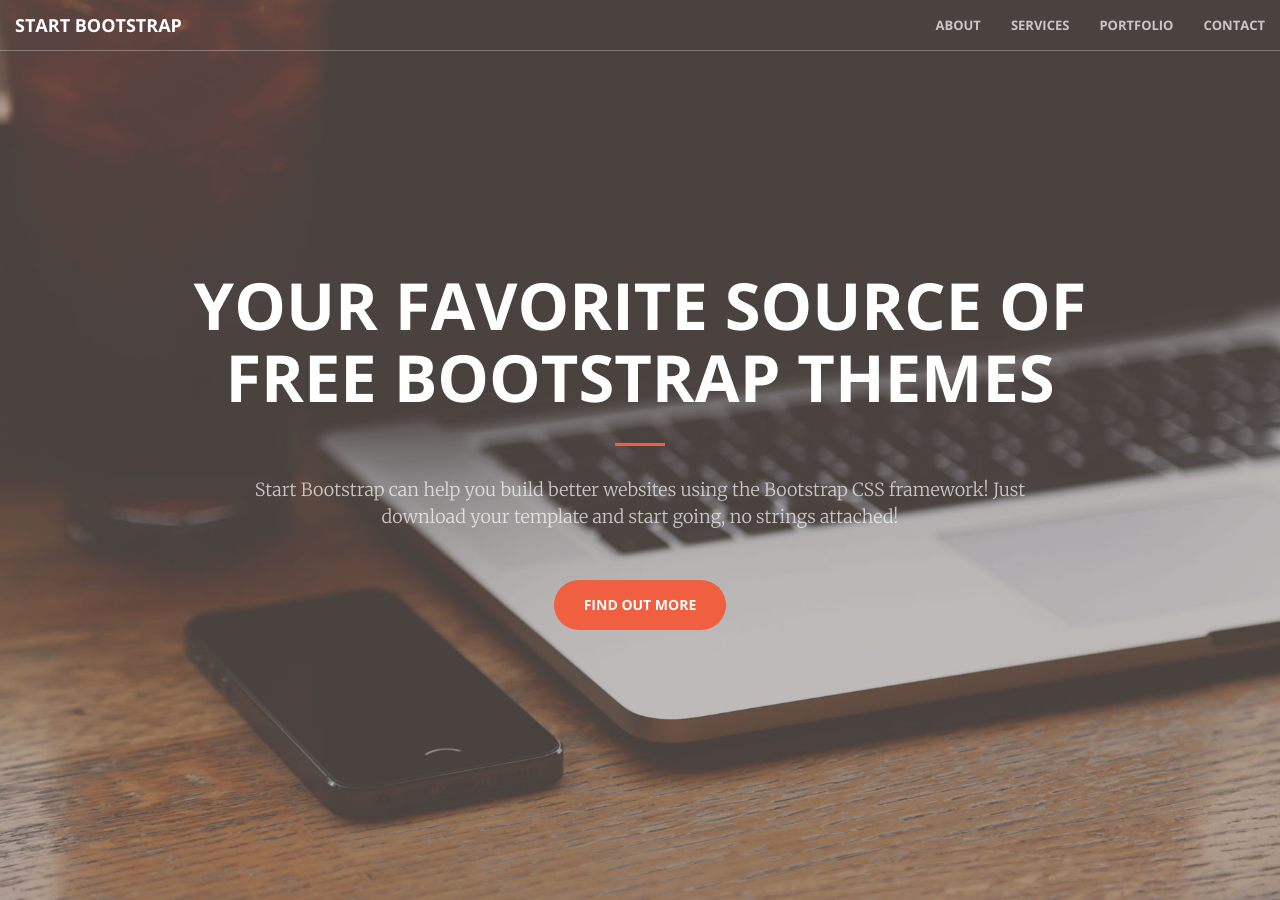
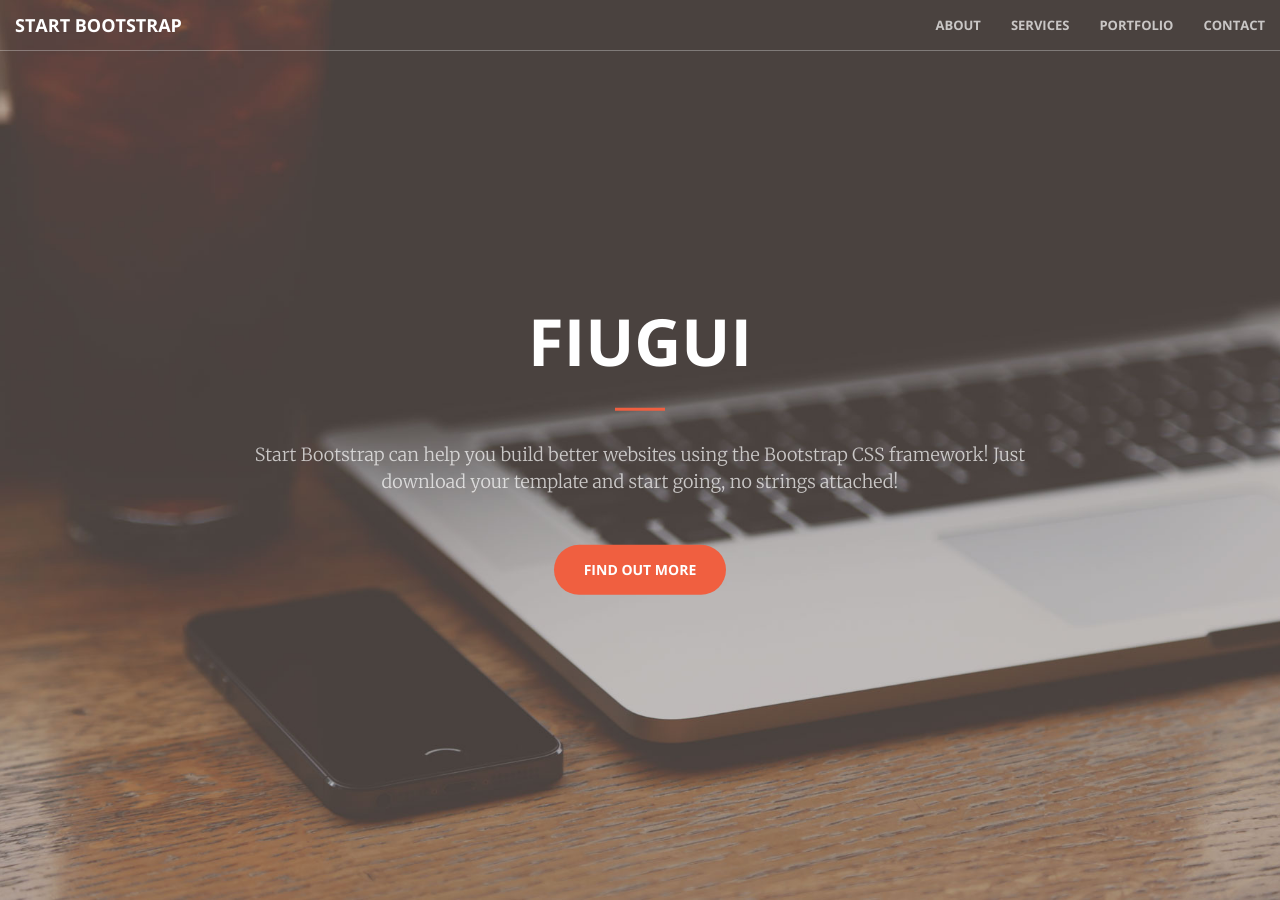
Before and after one commit to Vico2001/Vico01.github.io, a Jekyll site: the page built from index.html, in a window 1280 px wide and 900 px high. Built offline with Jekyll 4.4.1, drawn with Linux system fonts in a browser that asks for light colours.

Commit message:
Update header.html

```diff
--- a/_includes/header.html
+++ b/_includes/header.html
@@ -1,7 +1,7 @@
 <header>
     <div class="header-content">
         <div class="header-content-inner">
-            <h1>Your Favorite Source of Free Bootstrap Themes</h1>
+            <h1>fiugui</h1>
             <hr>
             <p>Start Bootstrap can help you build better websites using the Bootstrap CSS framework! Just download your template and start going, no strings attached!</p>
             <a href="#about" class="btn btn-primary btn-xl page-scroll">Find Out More</a>
```
